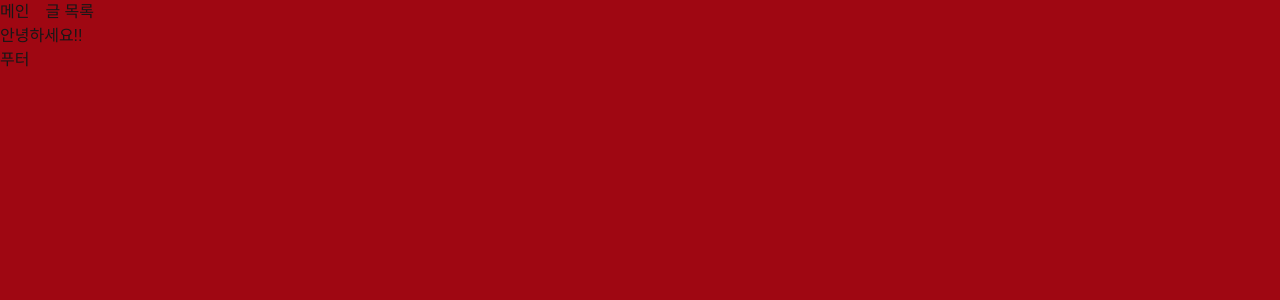
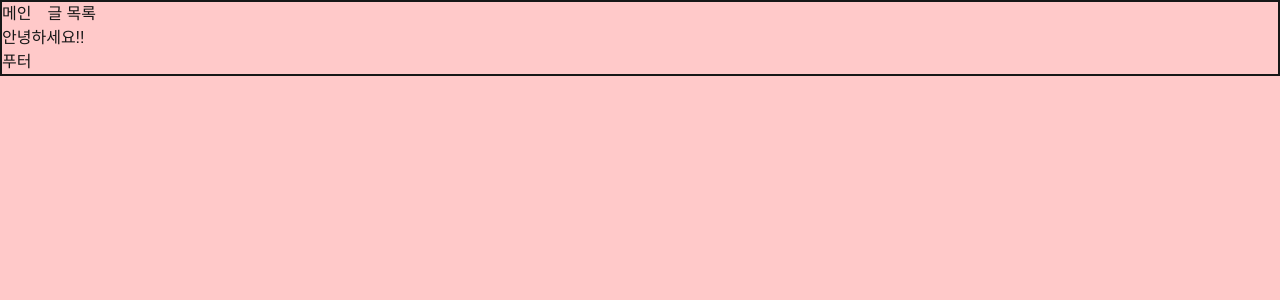
Before and after one commit to Creamcheesepie/rest1-front, a Next.js app: page / in a window 1280 px wide. Shown: the top 300 px of the page. Built offline with nearby package versions, Linux system fonts and the light colour scheme.

Commit message:
body 부분의 배경색은 창 전체를 채운다, 따라서 해당 영역을 알기 위해서는 border를 통해 테두리를 주어야 한다.

```diff
--- a/src/app/layout.tsx
+++ b/src/app/layout.tsx
@@ -26,7 +26,7 @@ export default function RootLayout({
   return (
     <html lang="ko">
       <body
-        className={`${geistSans.variable} ${geistMono.variable} antialiased !bg-red-800`}
+        className={`${geistSans.variable} ${geistMono.variable} antialiased !bg-red-200 border-2`}
       >
         <header>
           <nav className="flex gap-4">
```
